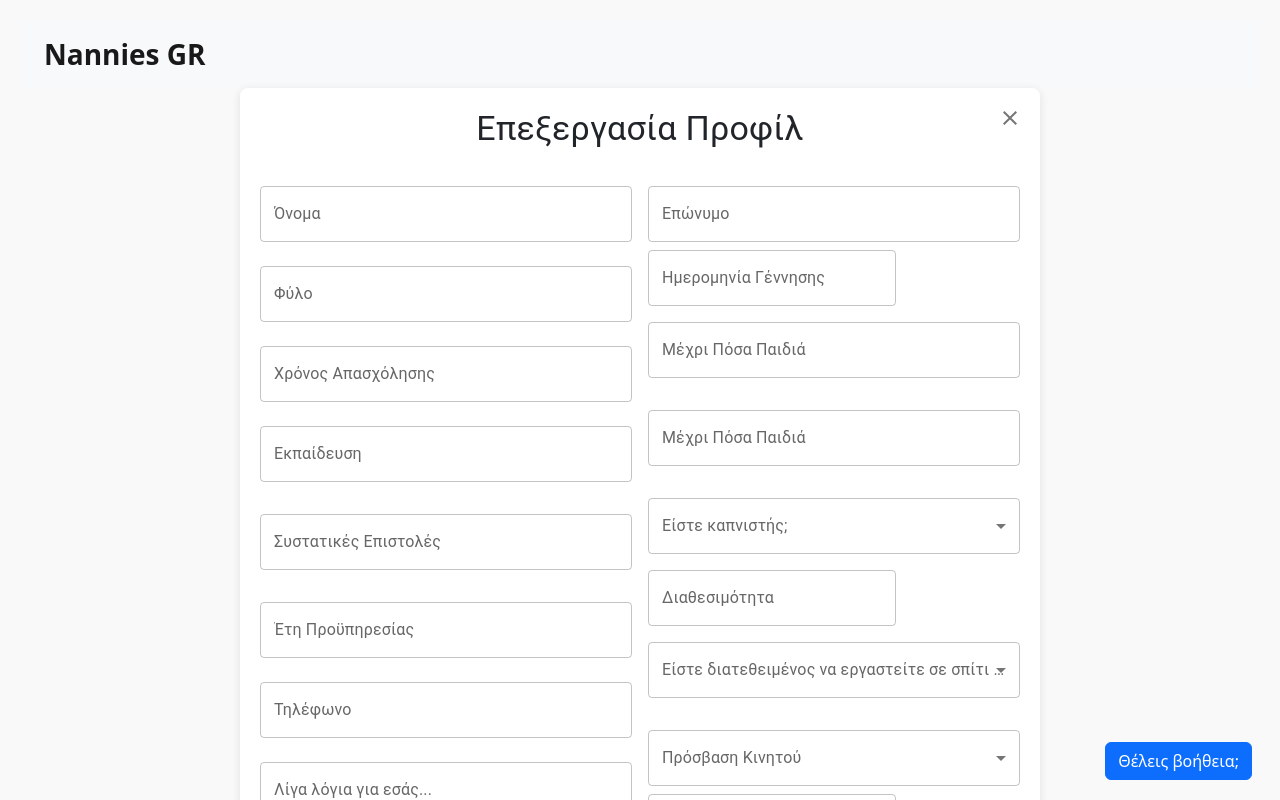
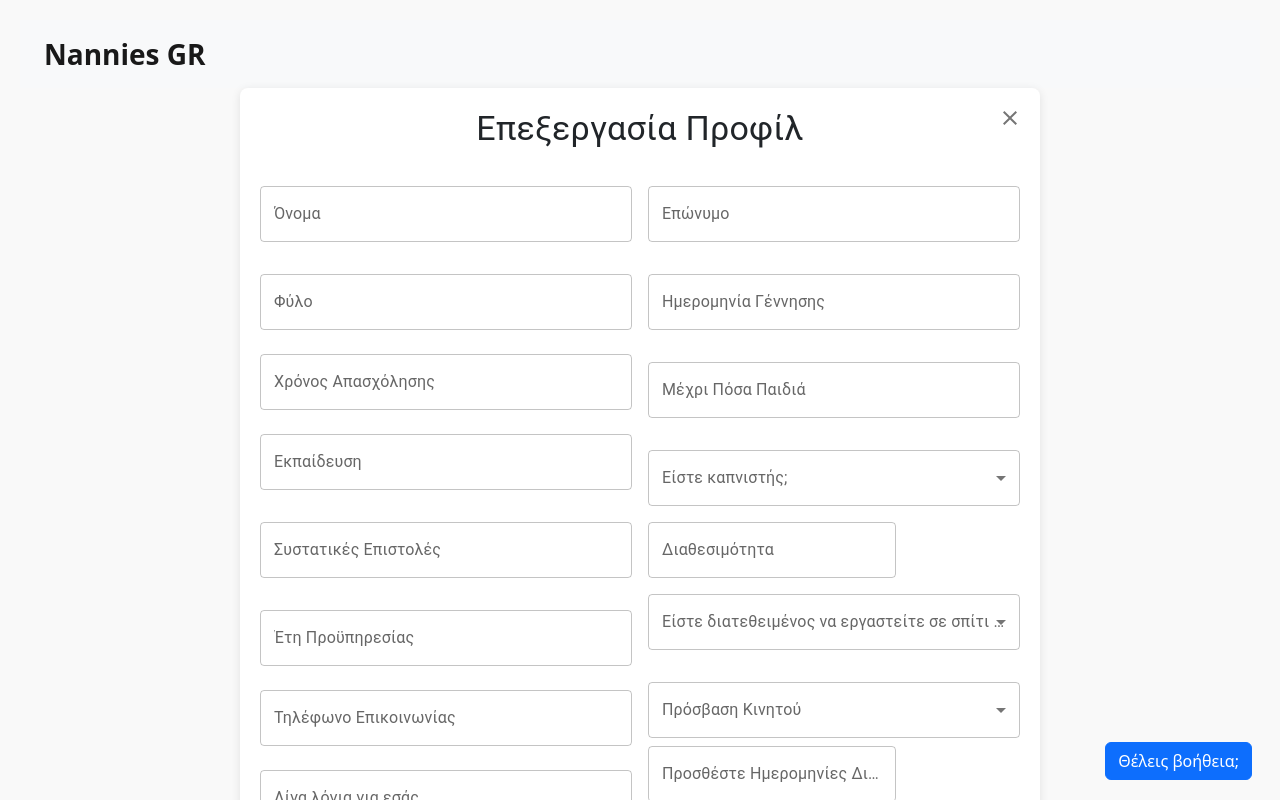
Before and after one commit to giannisz2/Website_Nannies, a React (Vite) app: page /PersonalInfo in a window 1280 px wide. Shown: the top 800 px of the page. Built offline with nearby package versions, Linux system fonts and the light colour scheme.

Commit message:
ReadOnly PersonalInfo

```diff
--- a/src/pages/nannies/PersonalInfo.jsx
+++ b/src/pages/nannies/PersonalInfo.jsx
@@ -11,6 +11,8 @@ import { db } from '../../providers/firebaseConfig';
 import { doc, getDoc, updateDoc } from 'firebase/firestore';
 import { useNavigate } from 'react-router-dom';
 import CloseIcon from '@mui/icons-material/Close';
+
+
 export default function PersonalInfo() {
     const [formData, setFormData] = useState({
         name: '',
@@ -150,10 +152,10 @@ export default function PersonalInfo() {
                             <TextField
                                 fullWidth
                                 label="Όνομα"
-                                name="name"
+                                type="text"
                                 value={formData.name || ''}
-                                onChange={handleInputChange}
-                                margin="normal"
+                                InputProps={{ readOnly: true }}
+                                className="my-3"
                             />
                             <TextField
                                 fullWidth
@@ -198,7 +200,7 @@ export default function PersonalInfo() {
                             />
                             <TextField
                                 fullWidth
-                                label="Τηλέφωνο"
+                                label="Τηλέφωνο Επικοινωνίας"
                                 name="phone"
                                 value={formData.phone || ''}
                                 onChange={handleInputChange}
@@ -219,23 +221,17 @@ export default function PersonalInfo() {
                             <TextField
                                 fullWidth
                                 label="Επώνυμο"
-                                name="surname"
+                                type="text"
                                 value={formData.surname || ''}
-                                onChange={handleInputChange}
-                                margin="normal"
-                            />
-                            <DatePicker
-                                label="Ημερομηνία Γέννησης"
-                                value={formData.birthdate ? dayjs(formData.birthdate) : null}
-                                onChange={(date) => handleInputChange({ target: { name: 'birthdate', value: date?.toISOString() || '' } })}
-                                margin="normal"
+                                InputProps={{ readOnly: true }}
+                                className="my-3"
                             />
                             <TextField
                                 fullWidth
-                                label="Μέχρι Πόσα Παιδιά"
-                                name="maxChildren"
-                                value={formData.maxChildren || ''}
-                                onChange={handleInputChange}
+                                label="Ημερομηνία Γέννησης"
+                                type="text"
+                                value={formData.birthdate || ''}
+                                InputProps={{ readOnly: true }}
                                 className="my-3"
                             />
                             <TextField
@@ -246,6 +242,7 @@ export default function PersonalInfo() {
                                 onChange={handleInputChange}
                                 className="my-3"
                             />
+
                             <FormControl fullWidth className="my-3">
                                 <InputLabel>Είστε καπνιστής;</InputLabel>
                                 <Select
--- a/src/pages/nannies/PersonalInfoDone.jsx
+++ b/src/pages/nannies/PersonalInfoDone.jsx
@@ -12,6 +12,8 @@ import { TextField } from '@mui/material';
 import { LocalizationProvider, DatePicker, TimePicker } from '@mui/x-date-pickers';
 import { AdapterDayjs } from '@mui/x-date-pickers/AdapterDayjs';
 import dayjs from 'dayjs';
+
+
 
 export default function PersonalInfo() {
     const [formData, setFormData] = useState({
```
